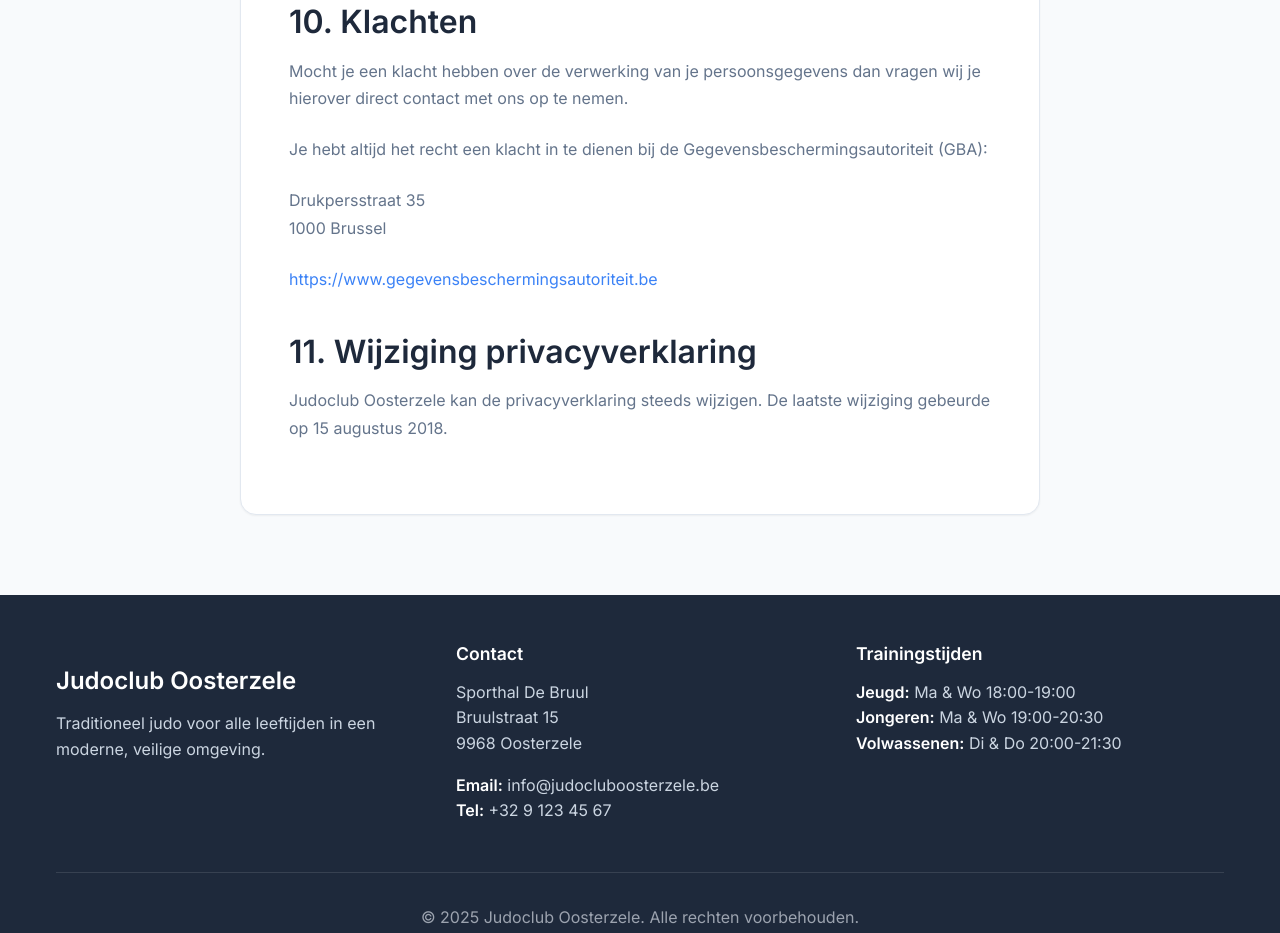
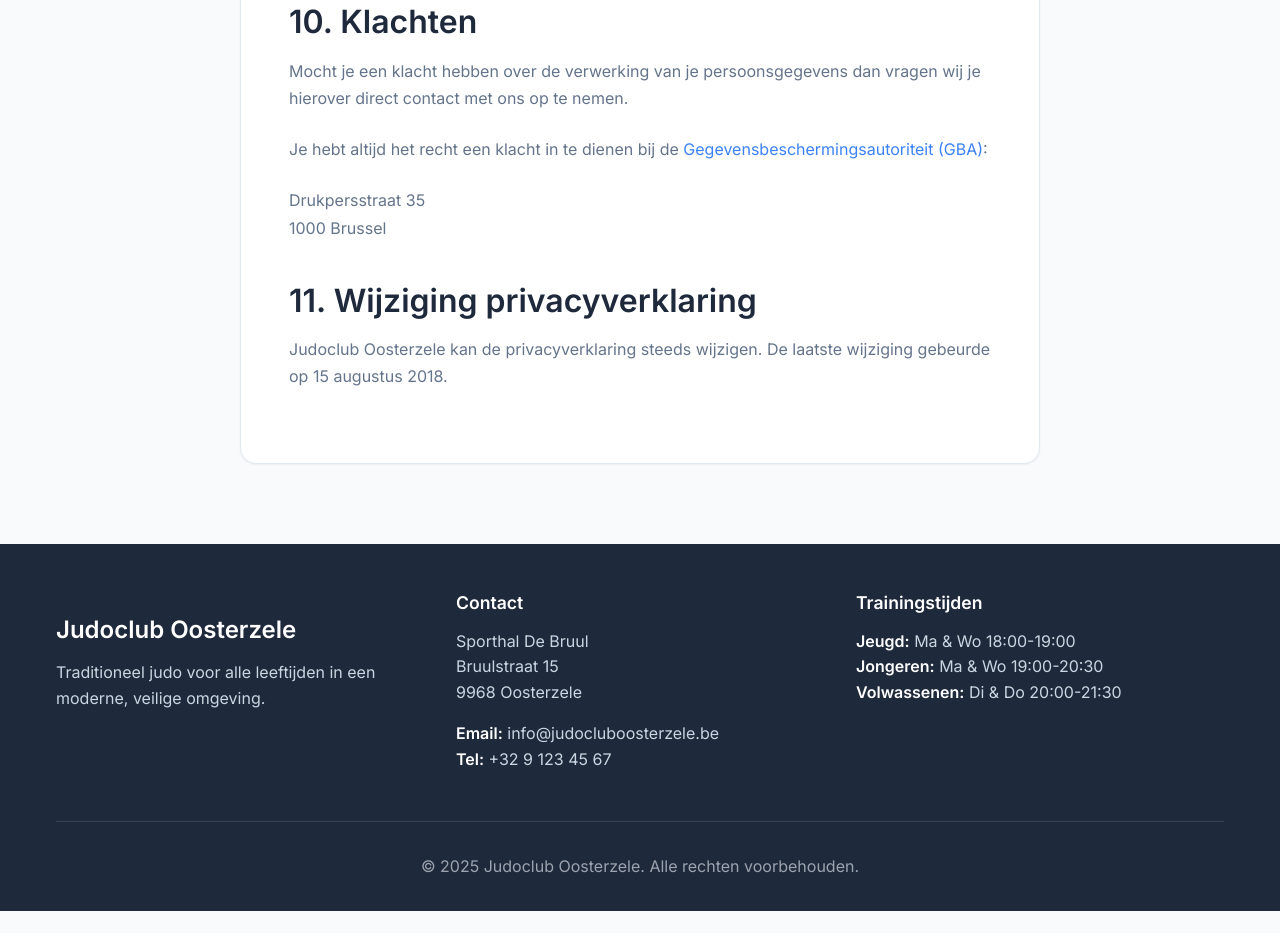
Before and after one commit to judocluboosterzele/website, an Astro site: page /gezond-ethisch-sporten/privacy in a window 1280 px wide. Shown: the part 4364-5297 px from the top of the page. After the commit the page ends 5275 px from the top, so only its background shows below. Built offline with nearby package versions, Linux system fonts and the light colour scheme; Astro itself is replaced by a stand-in of ours.

Commit message:
update privacy link

```diff
--- a/src/content/pages/gezond-ethisch-sporten/privacy.md
+++ b/src/content/pages/gezond-ethisch-sporten/privacy.md
@@ -105,13 +105,11 @@
 
 Mocht je een klacht hebben over de verwerking van je persoonsgegevens dan vragen wij je hierover direct contact met ons op te nemen.
 
-Je hebt altijd het recht een klacht in te dienen bij de Gegevensbeschermingsautoriteit (GBA):
+Je hebt altijd het recht een klacht in te dienen bij de [Gegevensbeschermingsautoriteit (GBA)](https://www.gegevensbeschermingsautoriteit.be):
 
 Drukpersstraat 35\
 1000 Brussel
 
-https://www.gegevensbeschermingsautoriteit.be
-
 ## 11. Wijziging privacyverklaring
 
 Judoclub Oosterzele kan de privacyverklaring steeds wijzigen. De laatste wijziging gebeurde op 15 augustus 2018.
```
